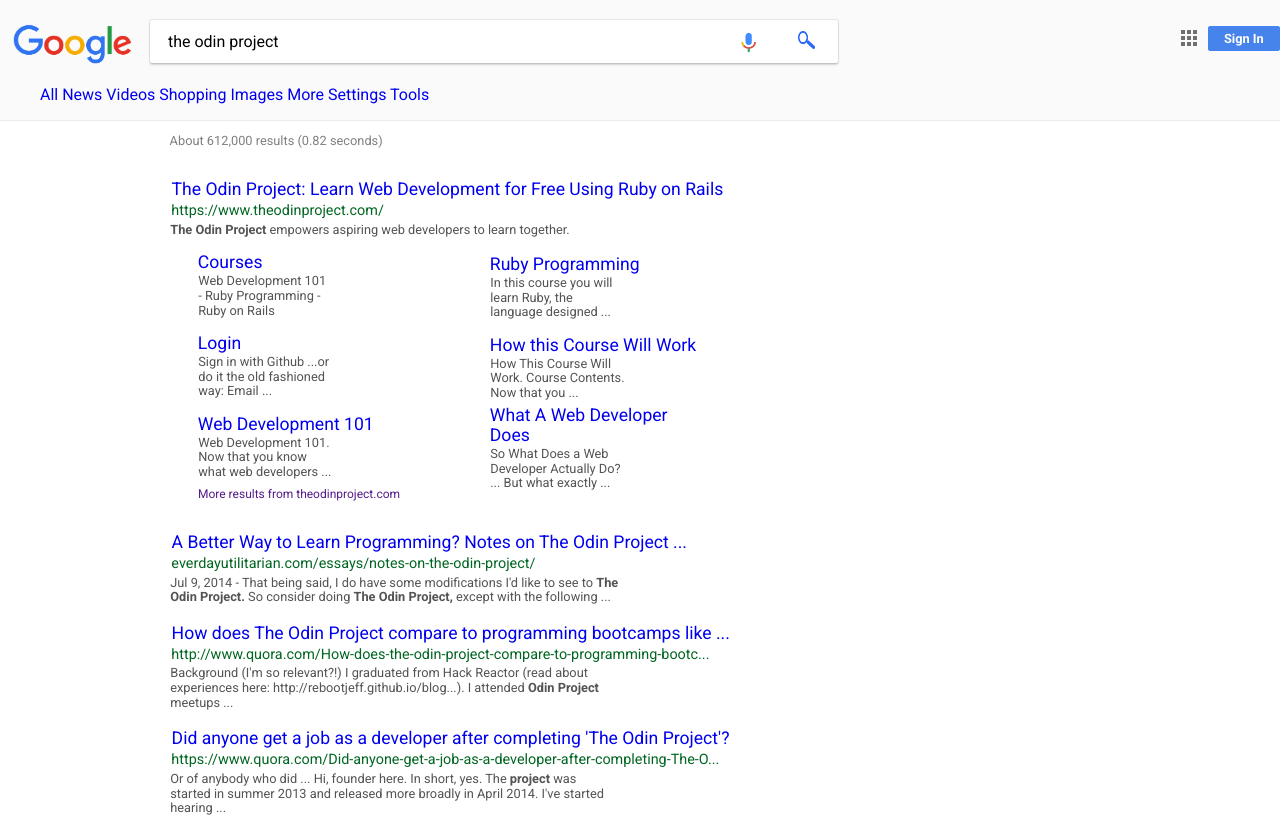
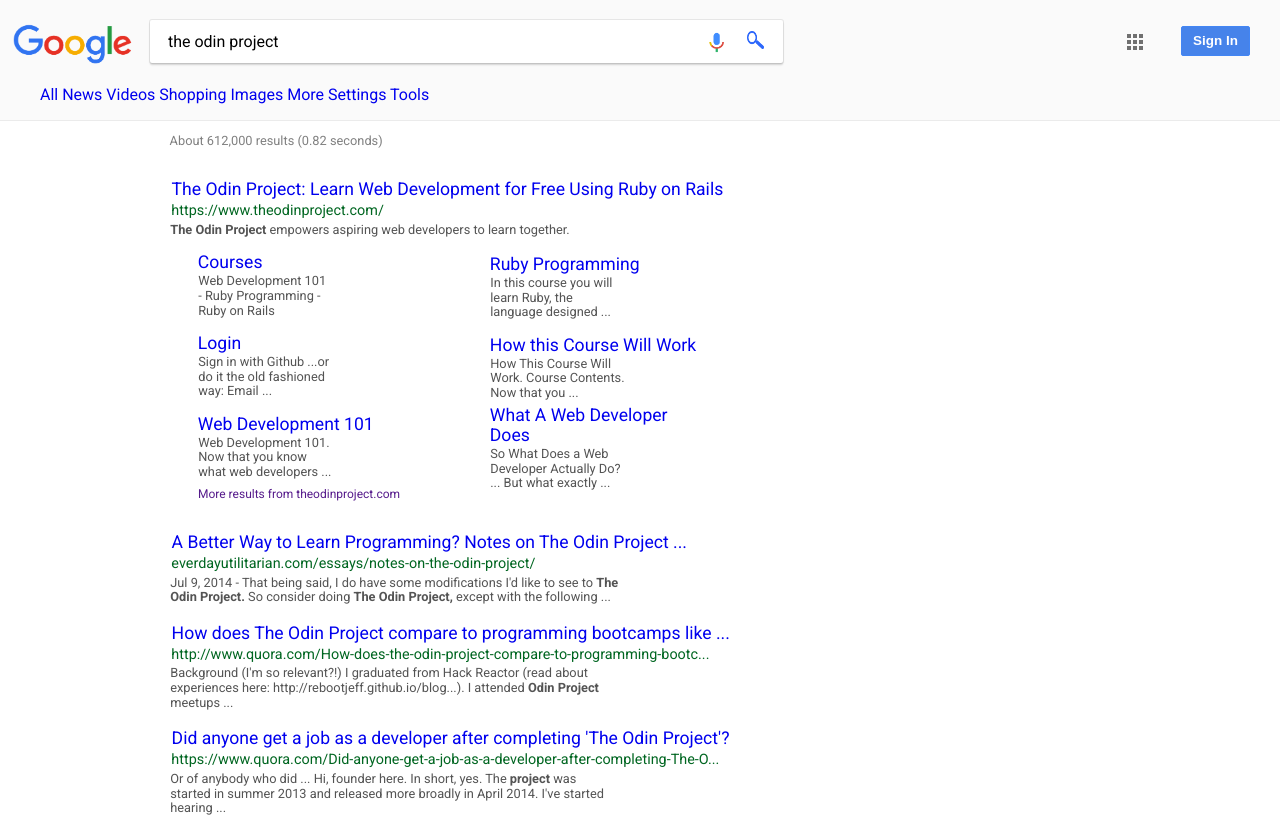
Before and after one commit to allieempire/google-search, a plain HTML site: page index.html in a window 1280 px wide. Shown: the top 819 px of the page. Drawn offline with Linux system fonts and the light colour scheme.

Commit message:
Tweaked header

```diff
--- a/css/main.css
+++ b/css/main.css
@@ -67,7 +67,7 @@ li {
 }
 
 #search-bar {
-	width: 34em;
+	width: 33em;
 	padding-top: .3em;
 	padding-left: 1em;
 	padding-right: .5em;
@@ -84,13 +84,13 @@ input[name=searchinput] {
 }
 
 #search-voice {
-	padding: 0 .5em;
+	/*padding: 0 .1em;*/
 }
 
 #search-by-voice {
 	width: 1.5em;
 	line-height: 2.7em;
-	padding: 0 .5em;
+	/*padding: 0 .1em;*/
 }
 
 #voice {
@@ -105,7 +105,7 @@ input[name=searchinput] {
 }
 
 #search-magglass {
-	padding: 0 .5em;
+	padding: 0 .3em;
 }
 
 #search-by-magglass {
@@ -128,6 +128,13 @@ input[name=searchinput] {
 .buttons {
 	display: inline-block;
 	vertical-align: middle;
+	margin-left: 2em;
+	margin-top: .45em;
+}
+
+#buttons {
+	float: right;
+	line-height: 2.5em;
 }
 
 #gsuite {
@@ -140,15 +147,17 @@ input[name=searchinput] {
 }
 
 #signin {
+	font-family: sans-serif;
 	font-weight: bold;
 	text-align: center;
-	padding: 0 .6em;
+	padding: 0 .5em;
 	border: solid 1px #4285f4;
 	background: #4683ea;
 	border-radius: 2px;
-	line-height: 1.8em;
-	width: 4.3em;
-	font-size: .8em;
+	line-height: 2.1em;
+	width: 3.95em;
+	font-size: .84em;
+	margin-right: 2.25em;
 }
 
 #signin a {
@@ -157,11 +166,6 @@ input[name=searchinput] {
 
 #signin a:hover {
 	text-decoration: none;
-}
-
-#buttons {
-	float: right;
-	line-height: 2.5em;
 }
 
 .nav-tabs {
```
